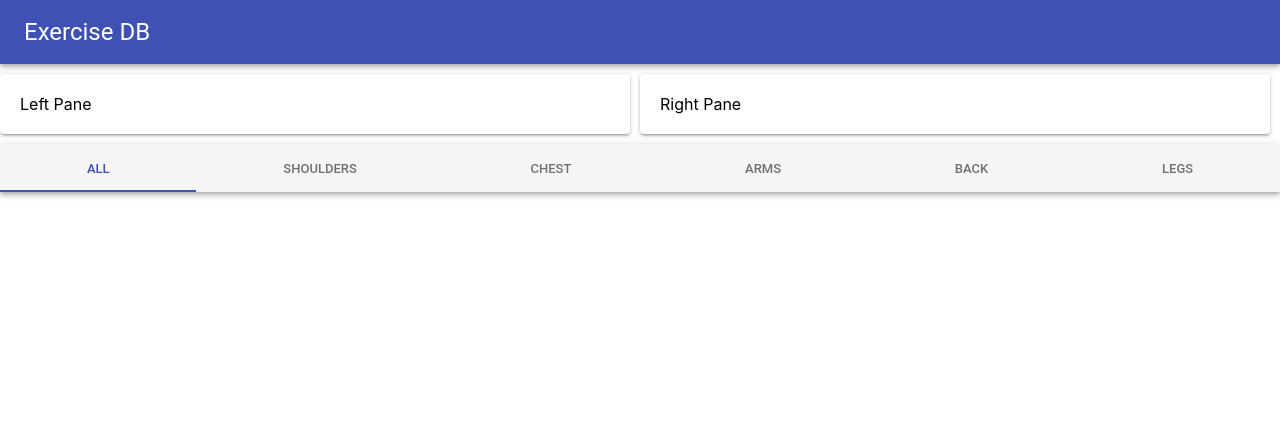
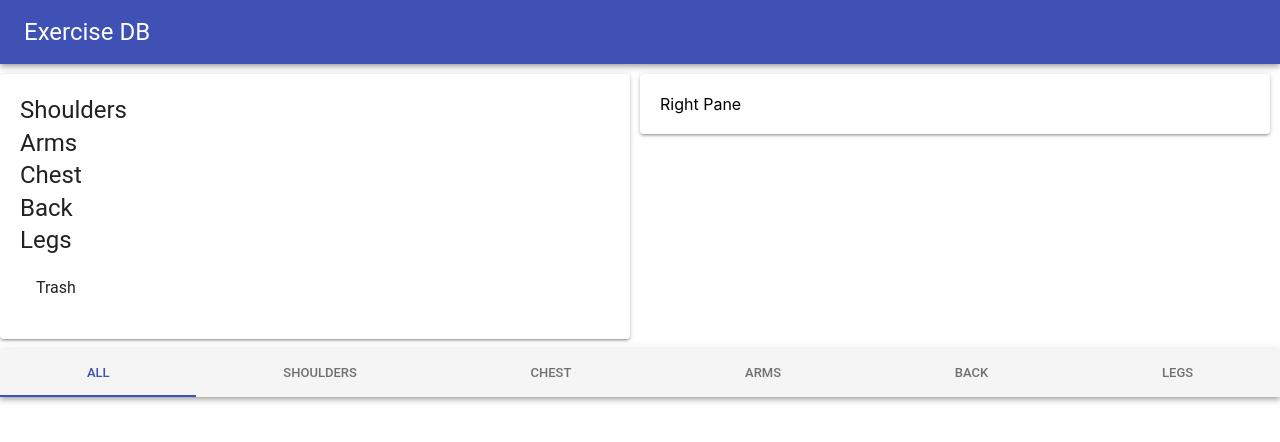
Before and after one commit to dienigma/material-ui-app, a React (Create React App) app: page / in a window 1280 px wide. Shown: the top 442 px of the page. Built offline with nearby package versions, Linux system fonts and the light colour scheme.

Commit message:
Built the left side of the display

```diff
--- a/src/components/Exercises/index.js
+++ b/src/components/Exercises/index.js
@@ -1,5 +1,8 @@
 import React from "react";
-import { Grid, Paper } from "@material-ui/core";
+import { Grid, Paper, Typography, List } from "@material-ui/core";
+import ListItem from "@material-ui/core/ListItem";
+import ListItemText from "@material-ui/core/ListItemText";
+
 const styles = {
   paper: {
     padding: 20,
@@ -9,10 +12,24 @@ const styles = {
     marginBottom: 10
   }
 };
-export default props => (
+export default ({ exercises }) => (
   <Grid container>
     <Grid item sm>
-      <Paper style={styles.paper}>Left Pane</Paper>
+      <Paper style={styles.paper}>
+        {exercises.map(([group, exercises]) => (
+          <Typography
+            variant="headline"
+            style={{ textTransform: "capitalize" }}
+          >
+            {group}
+          </Typography>
+        ))}
+        <List component="nav">
+          <ListItem button>
+            <ListItemText primary="Trash" />
+          </ListItem>
+        </List>
+      </Paper>
     </Grid>
     <Grid item sm>
       <Paper style={styles.paper}>Right Pane</Paper>
```
